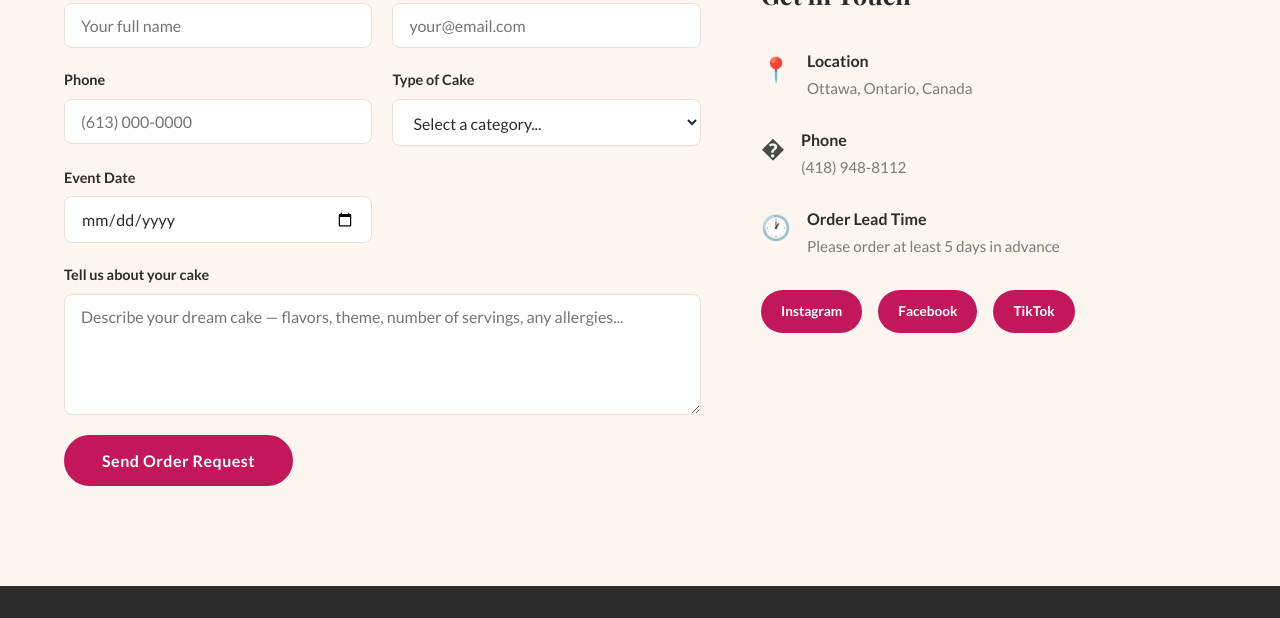
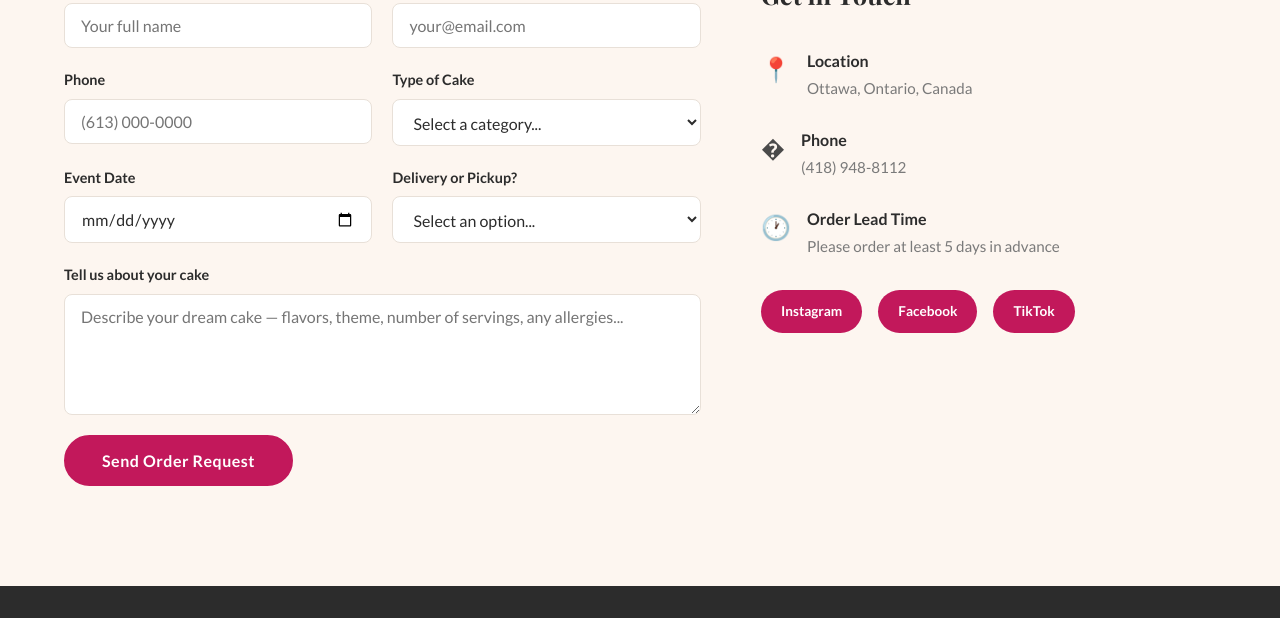
Before and after one commit to Richardbekhazi/madamelajoie, a website: page index.html in a window 1280 px wide. Shown: the part 4459-5077 px from the top of the page. Drawn offline with nearby package versions, Linux system fonts and the light colour scheme.

Commit message:
Add delivery/pickup option to order form

```diff
--- a/index.html
+++ b/index.html
@@ -278,6 +278,14 @@
             <label for="date">Event Date</label>
             <input type="date" id="date" name="date" required>
           </div>
+          <div class="form-group">
+            <label for="fulfillment">Delivery or Pickup?</label>
+            <select id="fulfillment" name="fulfillment" required>
+              <option value="">Select an option...</option>
+              <option value="pickup">Pickup</option>
+              <option value="delivery">Delivery</option>
+            </select>
+          </div>
           <div class="form-group full-width">
             <label for="message">Tell us about your cake</label>
             <textarea id="message" name="message" rows="5" required placeholder="Describe your dream cake — flavors, theme, number of servings, any allergies..."></textarea>
```
